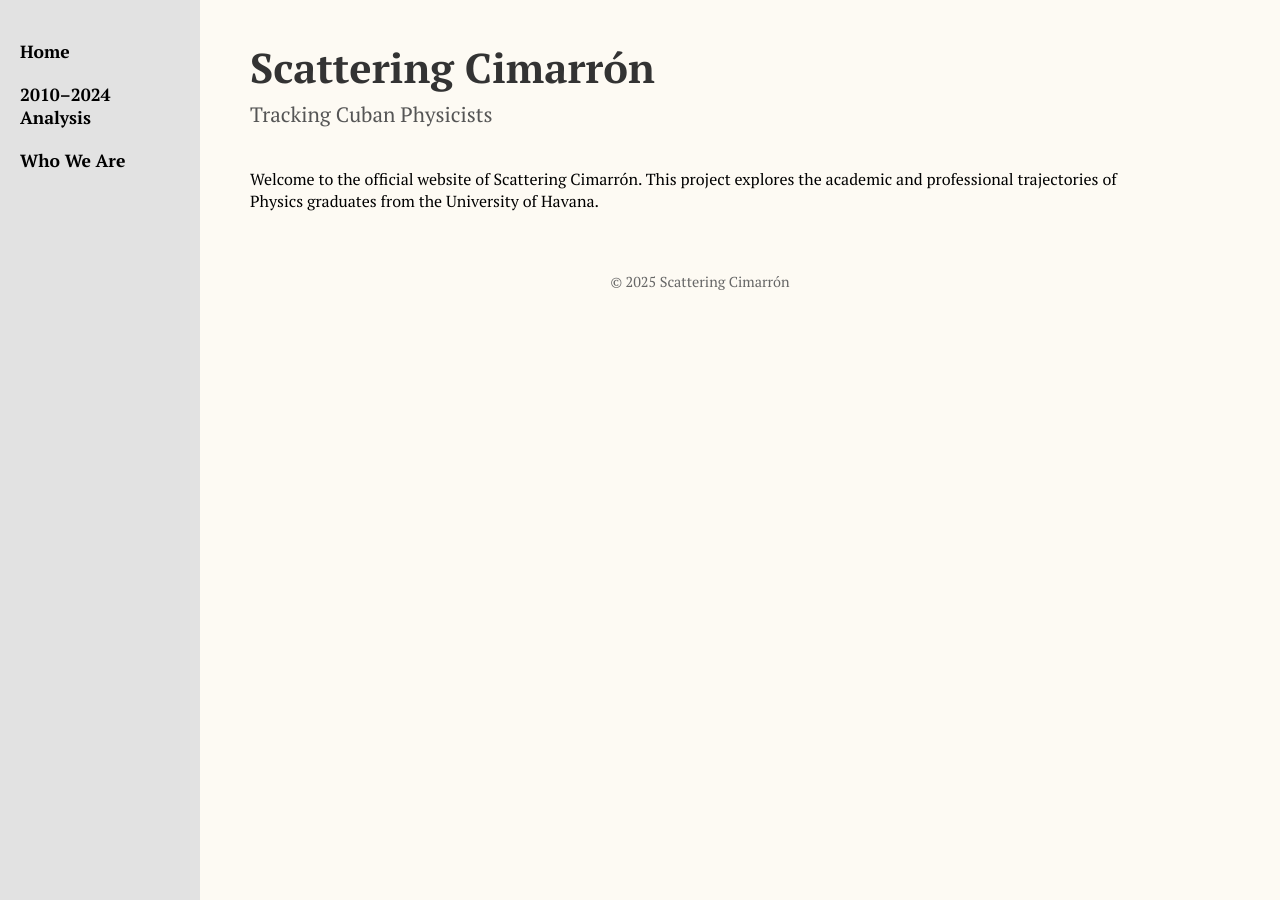
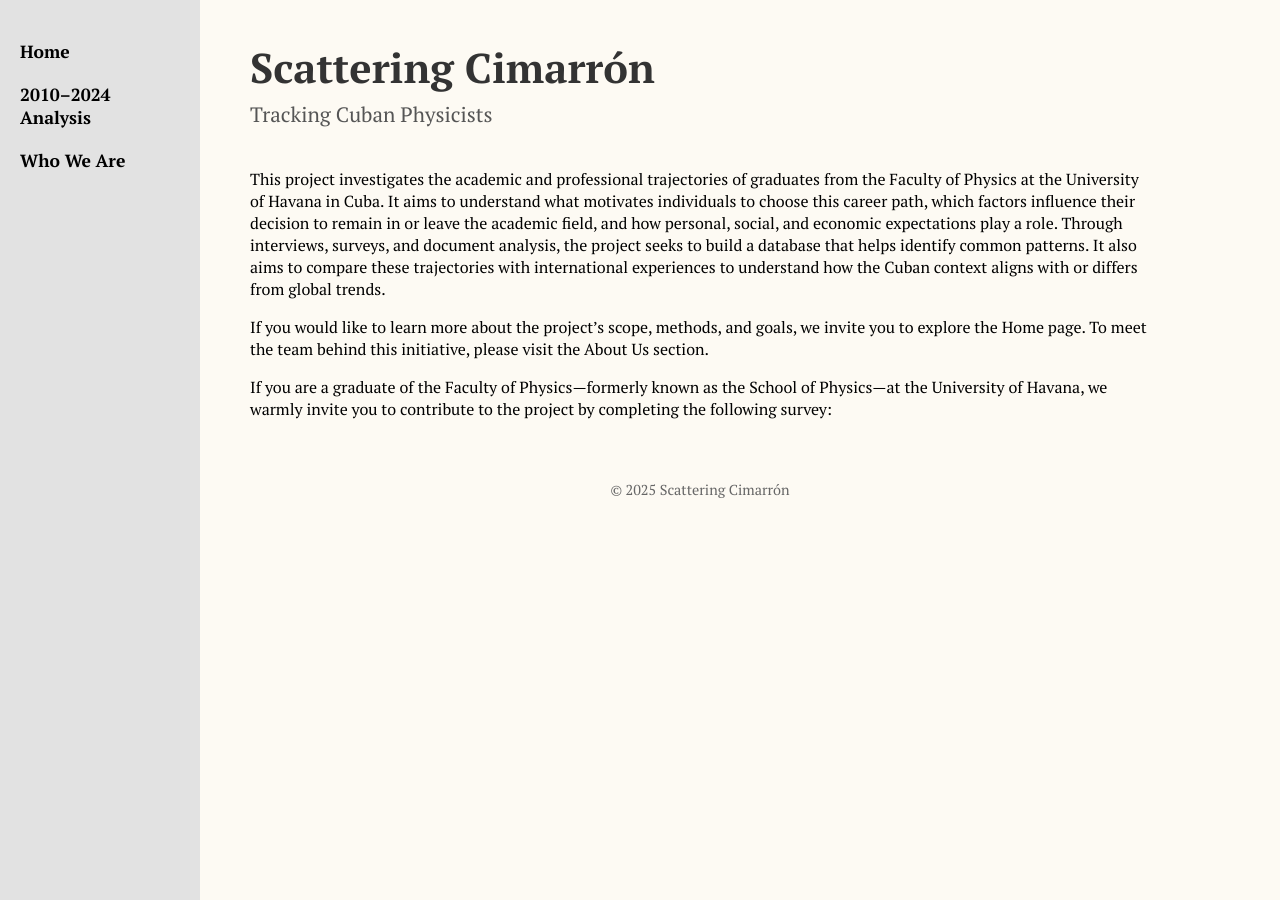
Before and after one commit to Gretica/Tracking_Cuban_Physicists, a Jekyll site: the page built from index.md, in a window 1280 px wide. Built offline with Jekyll 4.4.1, drawn with Linux system fonts in a browser that asks for light colours.

Commit message:
Update index.md

```diff
--- a/index.md
+++ b/index.md
@@ -2,5 +2,8 @@
 layout: default
 title: Welcome
 ---
+This project investigates the academic and professional trajectories of graduates from the Faculty of Physics at the University of Havana in Cuba. It aims to understand what motivates individuals to choose this career path, which factors influence their decision to remain in or leave the academic field, and how personal, social, and economic expectations play a role. Through interviews, surveys, and document analysis, the project seeks to build a database that helps identify common patterns. It also aims to compare these trajectories with international experiences to understand how the Cuban context aligns with or differs from global trends.
 
-Welcome to the official website of Scattering Cimarrón. This project explores the academic and professional trajectories of Physics graduates from the University of Havana.
+If you would like to learn more about the project’s scope, methods, and goals, we invite you to explore the Home page. To meet the team behind this initiative, please visit the About Us section.
+
+If you are a graduate of the Faculty of Physics—formerly known as the School of Physics—at the University of Havana, we warmly invite you to contribute to the project by completing the following survey:
```
